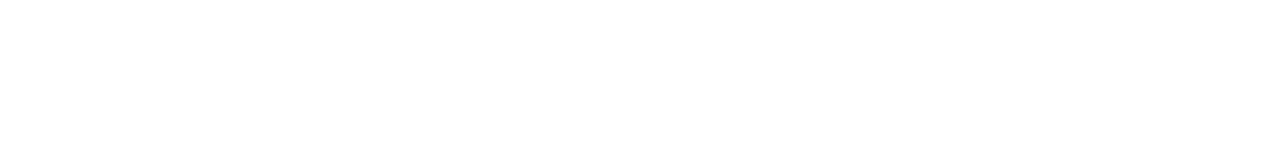
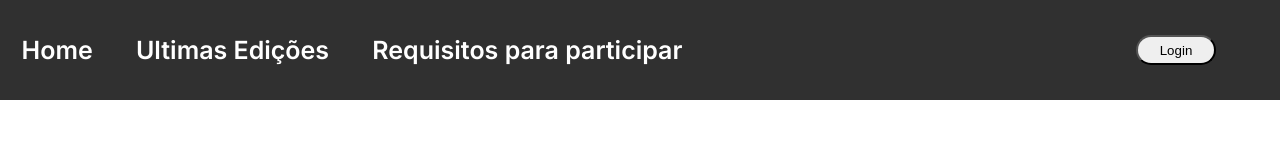
Before and after one commit to petersonfernandocouto/BootCamp, a plain HTML site: page index.html in a window 1280 px wide. Drawn offline with Linux system fonts and the light colour scheme.

Commit message:
Atualização 1.0
Construção menu

```diff
--- /dev/null
+++ b/Estilos/Style.css
@@ -0,0 +1,36 @@
+*{
+    margin: 0;
+    padding: 0;
+
+}
+
+#menu{
+    height: 100px;
+    background-color: #303030;
+    display: flex;
+    justify-content: space-between;
+}
+
+#Linksmenu{
+    display: flex;
+    width: 55%;
+    justify-content: space-around;
+    align-items: center;
+}
+
+
+#Linksmenu a{
+    text-decoration: none;
+    color: white;
+    font-family: 'Inter', sans-serif;
+    font-size: 25px;
+    font-weight: 600;
+}
+
+button{
+    margin-top: 35px;
+    margin-right: 5%;
+    width: 80px;
+    height: 30px;
+    border-radius: 20px;
+}
--- a/index.html
+++ b/index.html
@@ -3,9 +3,28 @@
 <head>
     <meta charset="UTF-8">
     <meta name="viewport" content="width=device-width, initial-scale=1.0">
+    <link rel="stylesheet" href="./Estilos/Style.css">
+    <link rel="preconnect" href="https://fonts.googleapis.com">
+    <link rel="preconnect" href="https://fonts.gstatic.com" crossorigin>
+    <link href="https://fonts.googleapis.com/css2?family=Inter:wght@600&display=swap" rel="stylesheet">
     <title>BootCamp - DNC</title>
 </head>
 <body>
 
+        <nav id="menu">
+
+            <div id="Linksmenu">
+
+                <a href="./index.html">Home</a>
+                <a href="./index.html">Ultimas Edições</a>
+                <a href="./index.html">Requisitos para participar</a>
+
+            </div>
+
+            <button>Login</button>
+
+
+        </nav>
+
 </body>
 </html>
```
